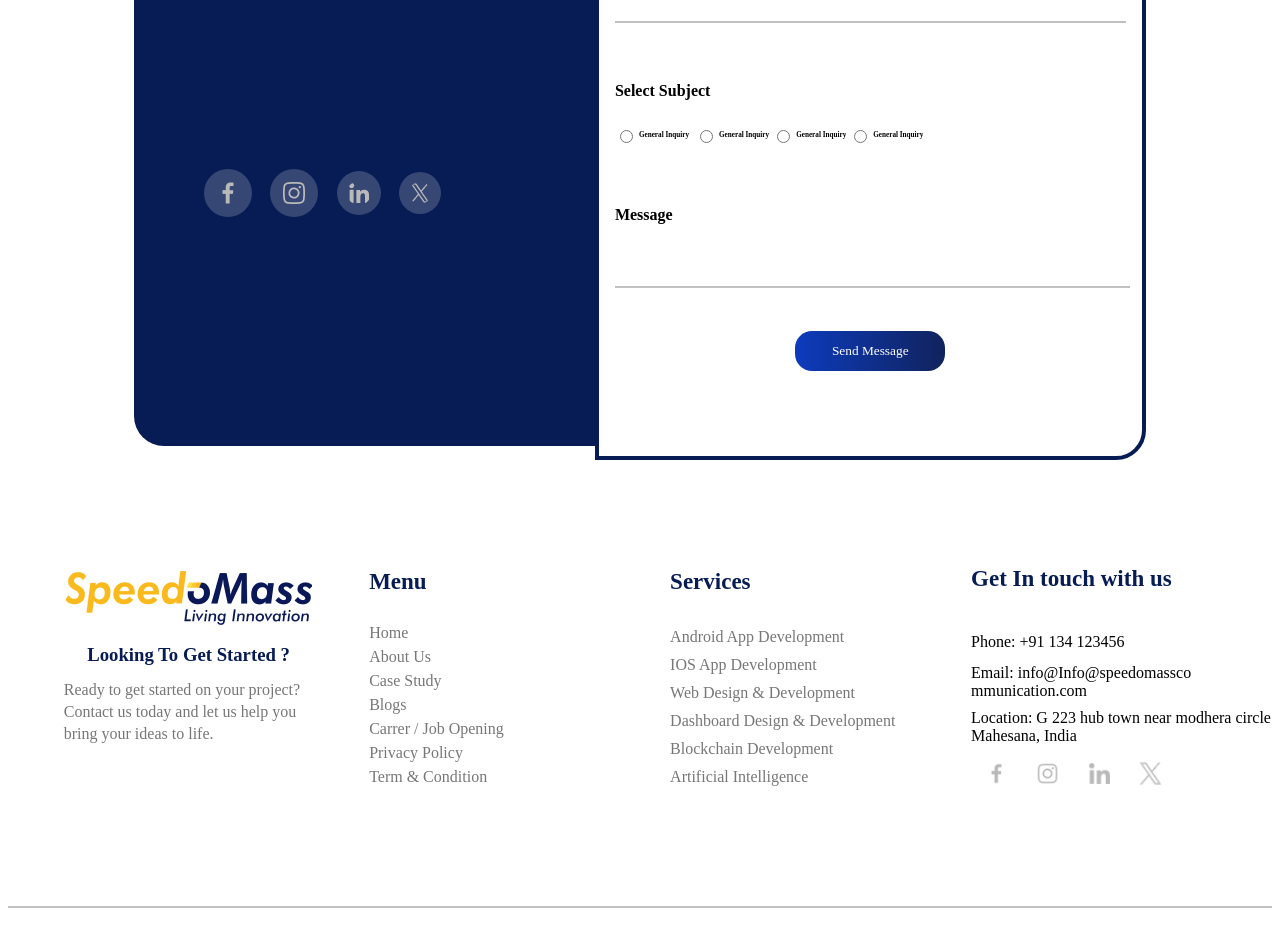
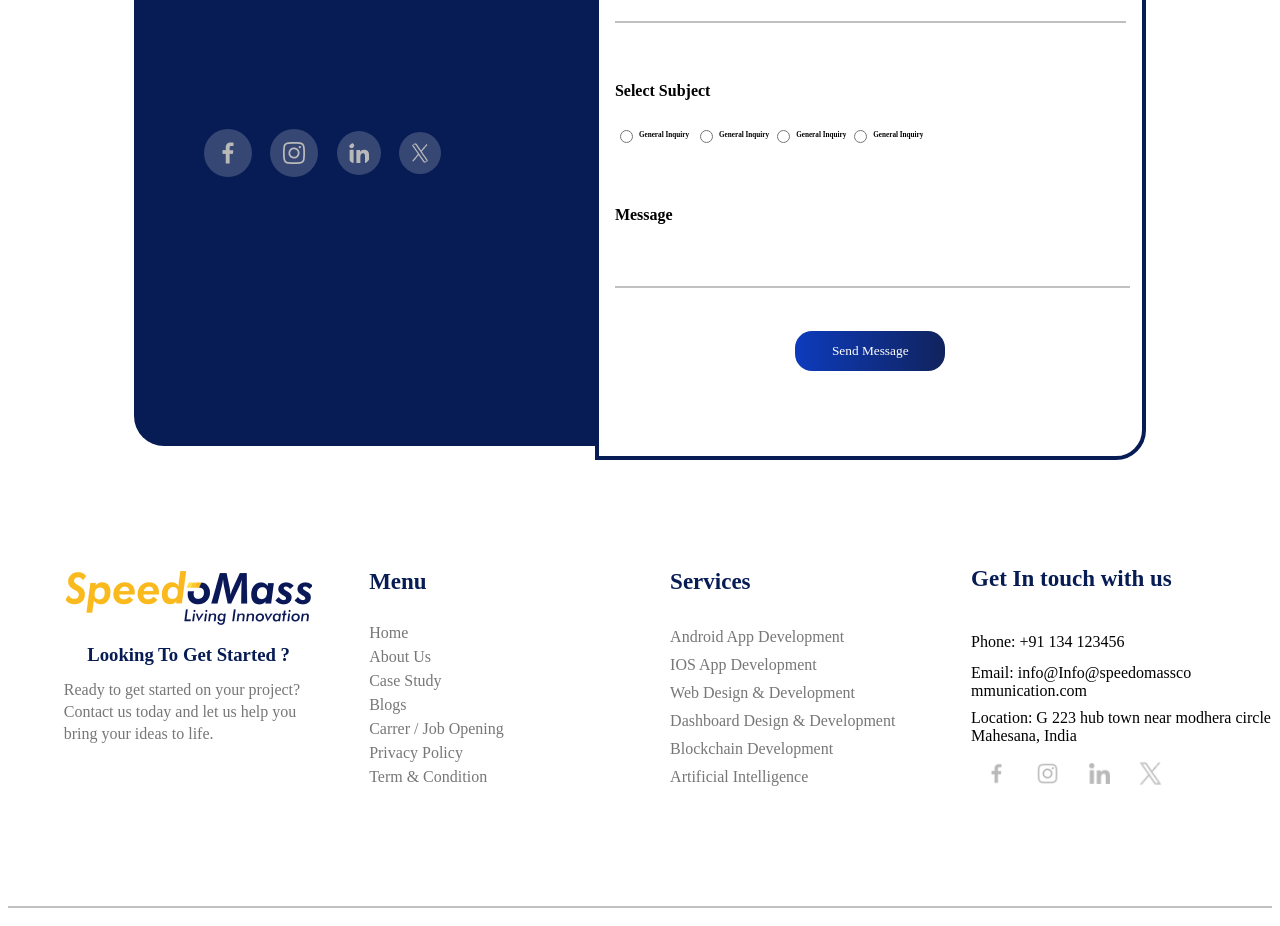
Before and after one commit to 30saharsh/SpeedoMass, a Next.js app: page /contact in a window 1280 px wide. Shown: the part 1020-1946 px from the top of the page. Built offline with nearby package versions, Linux system fonts and the light colour scheme.

Commit message:
Contact Page Component Fixed

```diff
--- a/app/layout.js
+++ b/app/layout.js
@@ -1,7 +1,7 @@
 import './globals.css'
 
 export const metadata = {
-  title: 'SpeedoMass',
+  title: 'SpeedoMass | Homepage',
   description: 'This is SpeedoMass Living Innovation',
 }
 
--- a/components/Contact.module.css
+++ b/components/Contact.module.css
@@ -96,7 +96,7 @@ margin-top: -40px;
 }
 .icons{
     width: 20vw;
-    margin-top: 155px;
+    margin-top: 115px;
     /* background-color: red; */
     display: flex;
     align-items: center;
```
